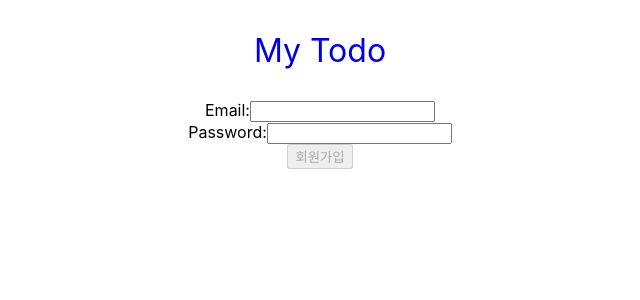
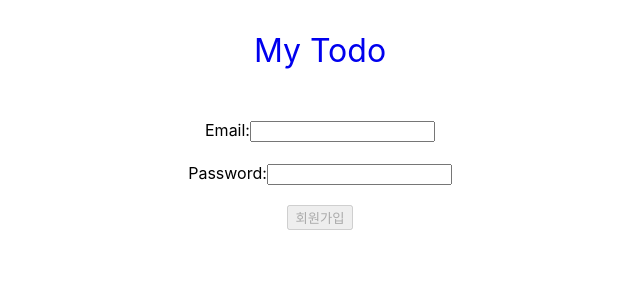
Before and after one commit to shaqok/wanted-pre-onboarding-frontend, a React (Create React App) app: page /signup in a window 1280 px wide. Shown: the top 300 px of the page, without its empty margins (320-960 px from the left). Built offline with nearby package versions, Linux system fonts and the light colour scheme.

Commit message:
Applied style changes

```diff
--- a/src/App.css
+++ b/src/App.css
@@ -38,6 +38,16 @@
   cursor: pointer;
 }
 
+.login-form {
+  width: 50%;
+  height: 150px;
+  display: flex;
+  flex-direction: column;
+  justify-content: space-evenly;
+  align-items: center;
+  margin: auto;
+}
+
 .todo-container {
   display: flex;
   flex-direction: column;
@@ -61,38 +71,3 @@
 .todo-li:hover {
   box-shadow: 0px 0px 3px gray;;
 }
-
-/* .App-logo {
-  height: 40vmin;
-  pointer-events: none;
-}
-
-@media (prefers-reduced-motion: no-preference) {
-  .App-logo {
-    animation: App-logo-spin infinite 20s linear;
-  }
-}
-
-.App-header {
-  background-color: #282c34;
-  min-height: 100vh;
-  display: flex;
-  flex-direction: column;
-  align-items: center;
-  justify-content: center;
-  font-size: calc(10px + 2vmin);
-  color: white;
-}
-
-.App-link {
-  color: #61dafb;
-}
-
-@keyframes App-logo-spin {
-  from {
-    transform: rotate(0deg);
-  }
-  to {
-    transform: rotate(360deg);
-  }
-} */
--- a/src/components/LoginForm.js
+++ b/src/components/LoginForm.js
@@ -19,7 +19,7 @@ const LoginForm = ({ onSubmit, buttonText }) => {
   }, [email, password])
 
   return (
-    <form onSubmit={handleSubmit}>
+    <form className='login-form' onSubmit={handleSubmit}>
       <div>
         <label htmlFor="email">Email:</label>
         <input
--- a/src/pages/SignUp.js
+++ b/src/pages/SignUp.js
@@ -26,9 +26,9 @@ const SignUp = () => {
 
 
   return (
-    <div>
+    <>
       {showLoginForm && <LoginForm onSubmit={onSignUp} buttonText='SignUp' />}
-    </div>
+    </>
   )
 }
 
```
